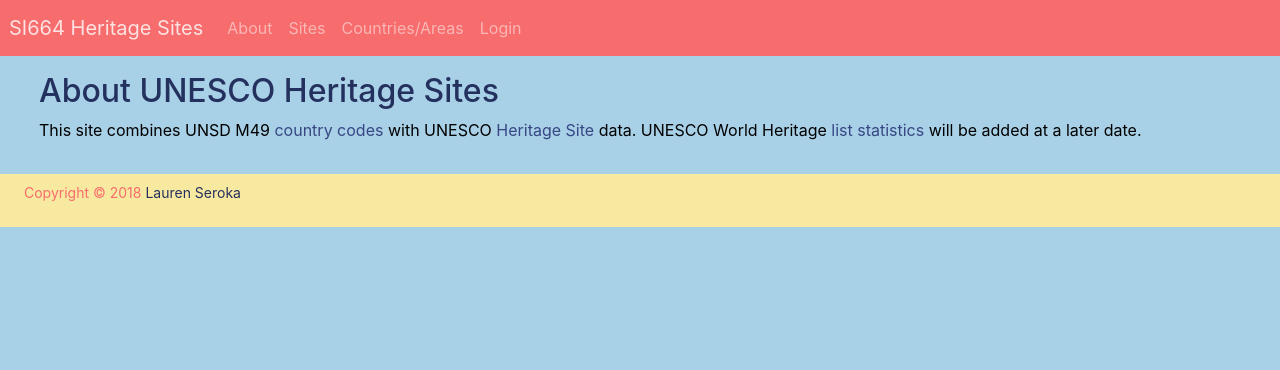
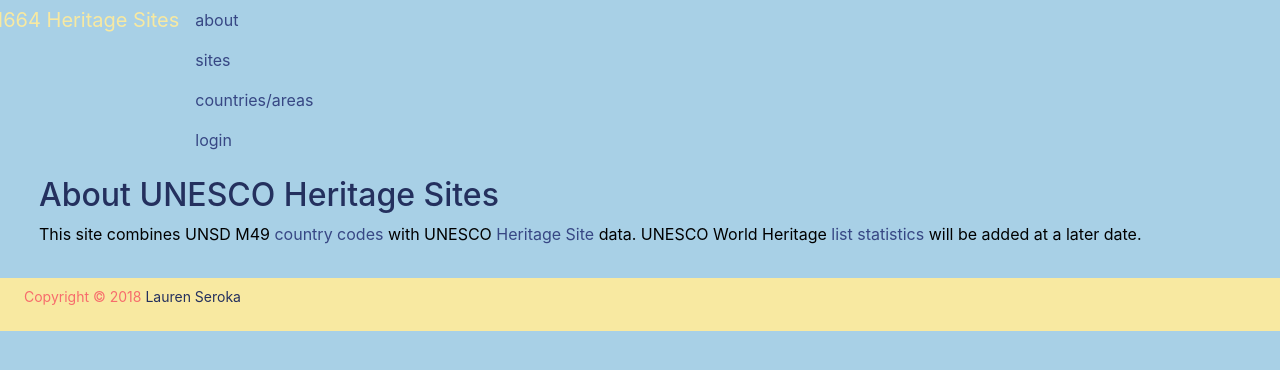
Before and after one commit to lseroka/heritagesites, a Django app: page /heritagesites/about/ in a window 1280 px wide. Shown: the top 370 px of the page. Run offline with Django 3.2, Linux system fonts and the light colour scheme; some libraries are stand-ins or nearby versions.

Commit message:
chaged site to sites, add imports

```diff
--- a/heritagesites/templates/heritagesites/base.html
+++ b/heritagesites/templates/heritagesites/base.html
@@ -21,25 +21,30 @@
   <body>
 
     <!-- A grey horizontal navbar that becomes vertical on small screens -->
-    <nav class="navbar navbar-expand-sm navbar-dark navbar-custom sticky-top px-4 py-2">
+
+
+
 
 <div class="row">
   <a class="navbar-brand" href="{% url 'home' %}">SI664 Heritage Sites</a>
     <ul class="navbar-nav">
       <li class="nav-item">
-              <a class="nav-link" href="{% url 'about' %}">About</a>
+        <a class="nav-link" href="{% url 'about' %}">about</a>
     </li>
     <li class="nav-item">
-            <a class="nav-link" href="{% url 'site' %}">Sites</a>
+      <a class="nav-link" href="{% url 'sites' %}">sites</a>
     </li>
     <li class="nav-item">
-            <a class="nav-link" href="{% url 'country_area' %}">Countries/Areas</a>
+      <a class="nav-link" href="{% url 'countries' %}">countries/areas</a>
     </li>
     <li class="nav-item">
-            <a class="nav-link" href="{% url 'login' %}">Login</a>
+      <a class="nav-link" href="{% url 'login' %}">login</a>
     </li>
   </ul>
 </div>
+
+
+
     </nav>
 
     <main class="px-4 py-3">
--- a/heritagesites/templates/heritagesites/site_delete.html
+++ b/heritagesites/templates/heritagesites/site_delete.html
@@ -75,7 +75,7 @@
     {% csrf_token %}
     <p>Are you sure you want to delete the Heritage Site "{{ site.site_name }}"?</p>
     <button type="submit" class="btn btn-outline-danger">Delete</button>
-    <a class="btn btn-outline-secondary" href="{% url 'site' site.pk %}">cancel</a>
+    <a class="btn btn-outline-secondary" href="{% url 'sites' site.pk %}">cancel</a>
   </form>
 
 
--- a/heritagesites/templates/heritagesites/site_new.html
+++ b/heritagesites/templates/heritagesites/site_new.html
@@ -75,7 +75,7 @@
     </div>
 
     <button type="submit" class="btn btn-outline-success">Add</button>
-    &nbsp;<a class="btn btn-outline-secondary" href="{% url 'site' %}">cancel</a>
+    &nbsp;<a class="btn btn-outline-secondary" href="{% url 'sites' %}">cancel</a>
   </form>
 
 {% endblock content %}
--- a/heritagesites/templates/heritagesites/site_update.html
+++ b/heritagesites/templates/heritagesites/site_update.html
@@ -84,7 +84,7 @@
   <button type="submit" class="btn btn-outline-success">Update</button>
 
   <!-- Restore missing button -->
-    &nbsp;<a class="btn btn-outline-secondary" href="{% url 'site' %}">cancel</a>
+    &nbsp;<a class="btn btn-outline-secondary" href="{% url 'sites' %}">cancel</a>
 
 </form>
 
--- a/heritagesites/views.py
+++ b/heritagesites/views.py
@@ -1,11 +1,11 @@
-from django.shortcuts import render
+from django.shortcuts import render, redirect
 from django.http import HttpResponse
 from django.views import generic
 from django.contrib.auth.decorators import login_required
 from django.utils.decorators import method_decorator
 from django.urls import reverse_lazy
 
-from .models import HeritageSite, CountryArea
+from .models import HeritageSite, CountryArea, HeritageSiteJurisdiction
 from .forms import HeritageSiteForm
 
 
```
Lines whose indentation alone changed are shown as unchanged.
